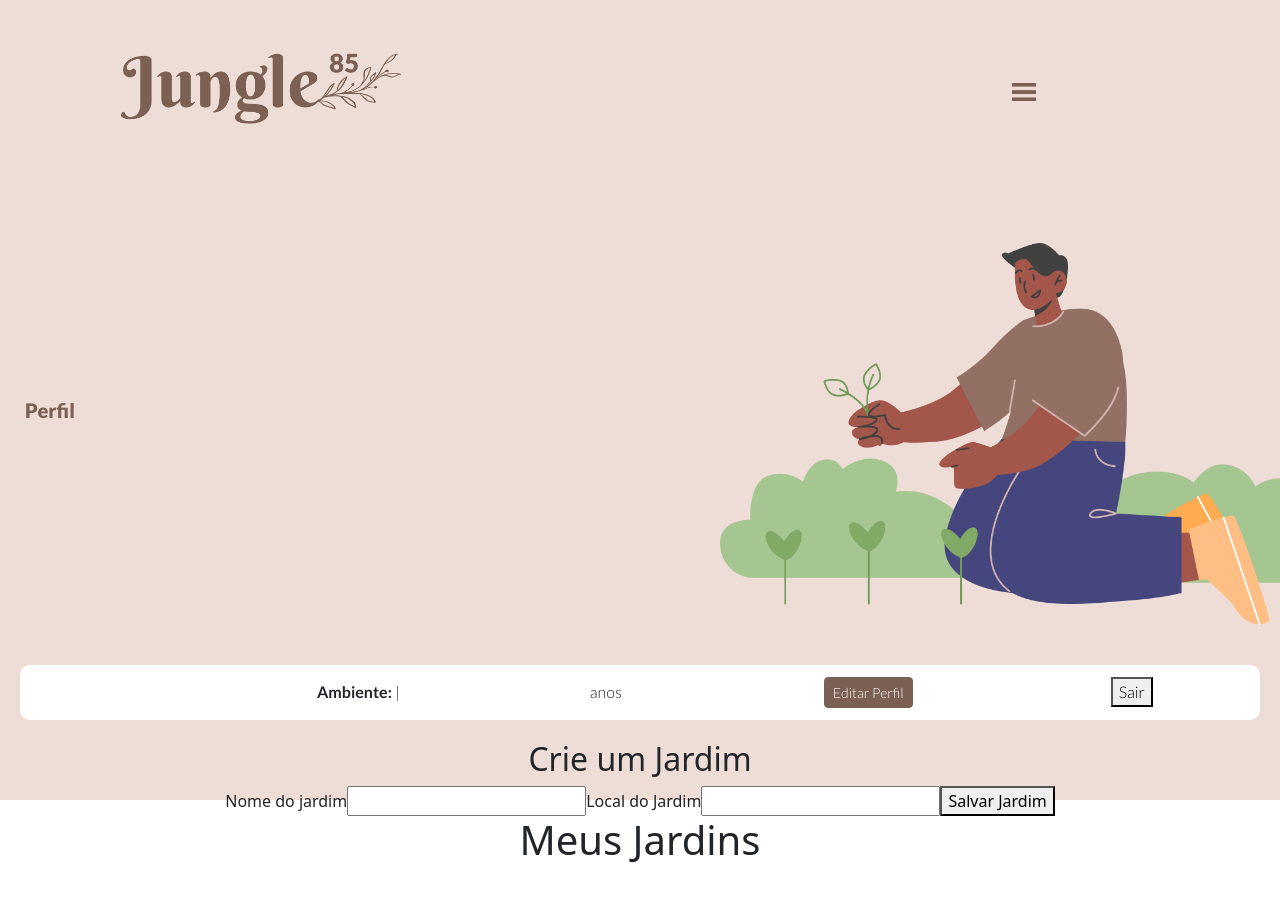
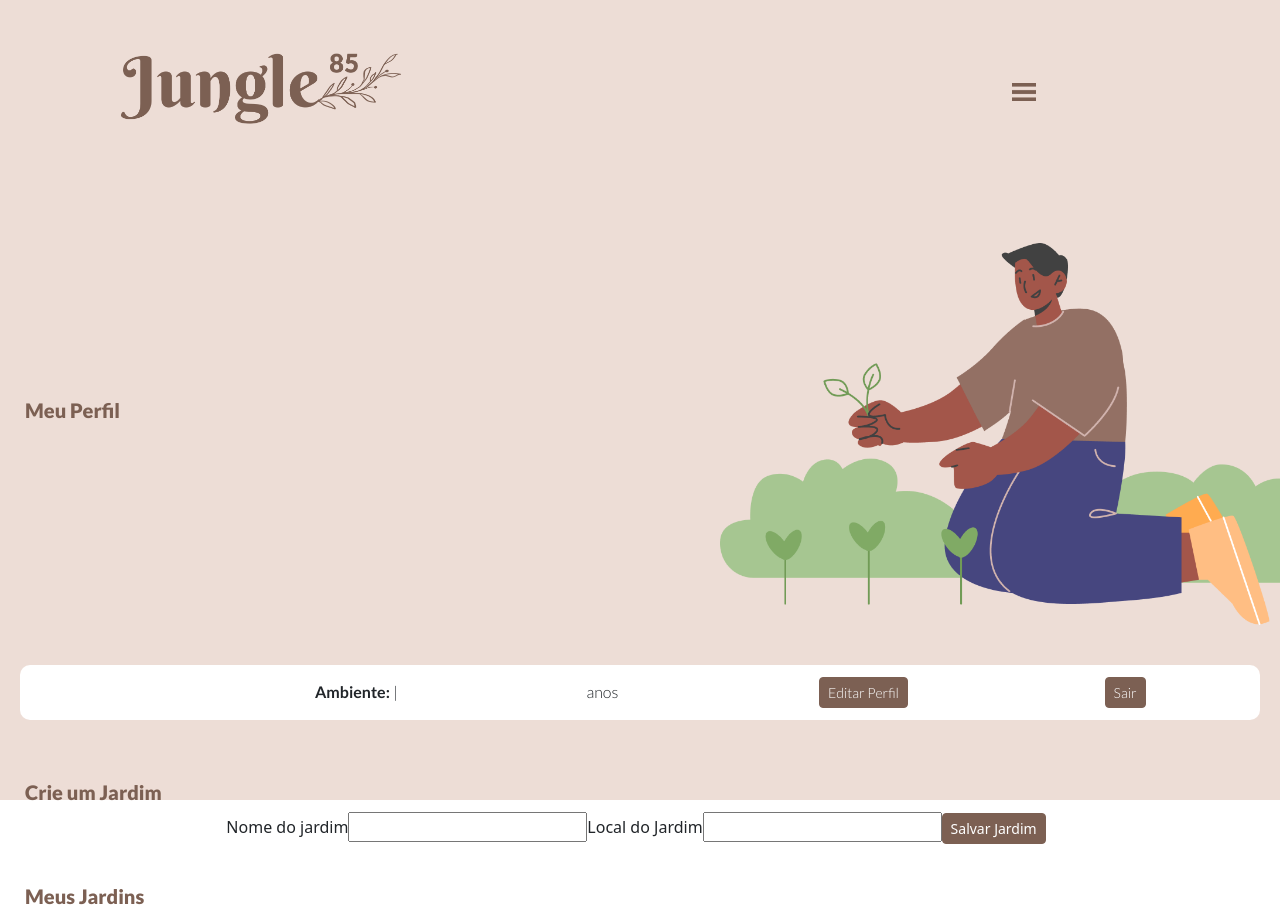
Before and after one commit to PHMS13/project-3-front, a React (Create React App) app: page /profile in a window 1280 px wide. Before the commit the page ends 872 px from the top, so only its background shows below. Built offline with nearby package versions, Linux system fonts and the light colour scheme; no server answers.

Commit message:
padronizando o perfil

```diff
--- a/src/pages/Profile/index.js
+++ b/src/pages/Profile/index.js
@@ -106,7 +106,7 @@ function Profile() {
           justifyContent: "space-between",
         }}
       >
-        <h1 className="AllSub">Perfil</h1>
+        <h1 className="AllSub">Meu Perfil</h1>
         <img src={profileImage} alt="plantinha" className="profileImg" />
       </div>
       <div className="barraSup">
@@ -127,8 +127,16 @@ function Profile() {
         >
           Editar Perfil
         </Button>
-        <button onClick={handleLogOut}>Sair</button>
-      </div>
+
+        <Button
+          onClick={handleLogOut}
+          className="btn btn-light btn-outline-dark btn-sm me-2"
+          style={{
+            backgroundColor: "#7C6053",
+            color: "white",
+            borderColor: "#7C6053",
+          }}> Sair </Button>
+     </div>
 
       {showForm === true && (
         <EditUser
@@ -168,7 +176,7 @@ function Profile() {
     alignItems: "stretch",
     flexWrap: "nowrap"}}>
           <div>
-            <h2>Crie um Jardim</h2>
+            <h2 className="AllSub">Crie um Jardim</h2>
             <form onSubmit={handleSubmitGarden}>
               <label>Nome do jardim</label>
               <input
@@ -183,11 +191,19 @@ function Profile() {
                 value={formGarden.local}
                 onChange={handleChange}
               />
-              <button type="submit">Salvar Jardim</button>
+               <Button
+             type="submit"
+          className="btn btn-light btn-outline-dark btn-sm me-2"
+          style={{
+            backgroundColor: "#7C6053",
+            color: "white",
+            borderColor: "#7C6053",
+          }}> Salvar Jardim </Button>
+
             </form>
           </div>
 
-          <h1>Meus Jardins</h1>
+          <h1 className="AllSub">Meus Jardins</h1>
           {!isLoading &&
             user.garden.map((garden) => {
               const date = new Date(garden.createdAt);
```
